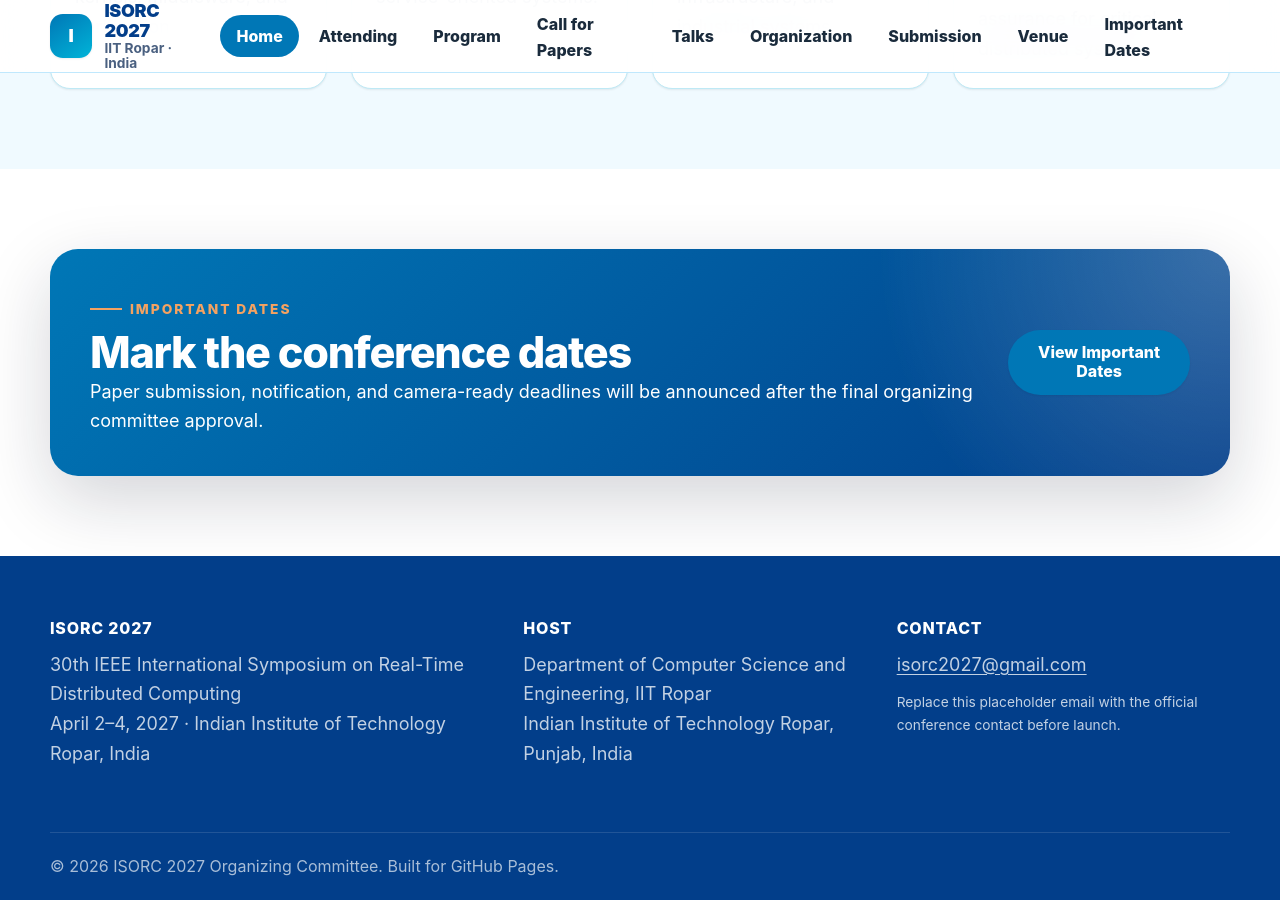
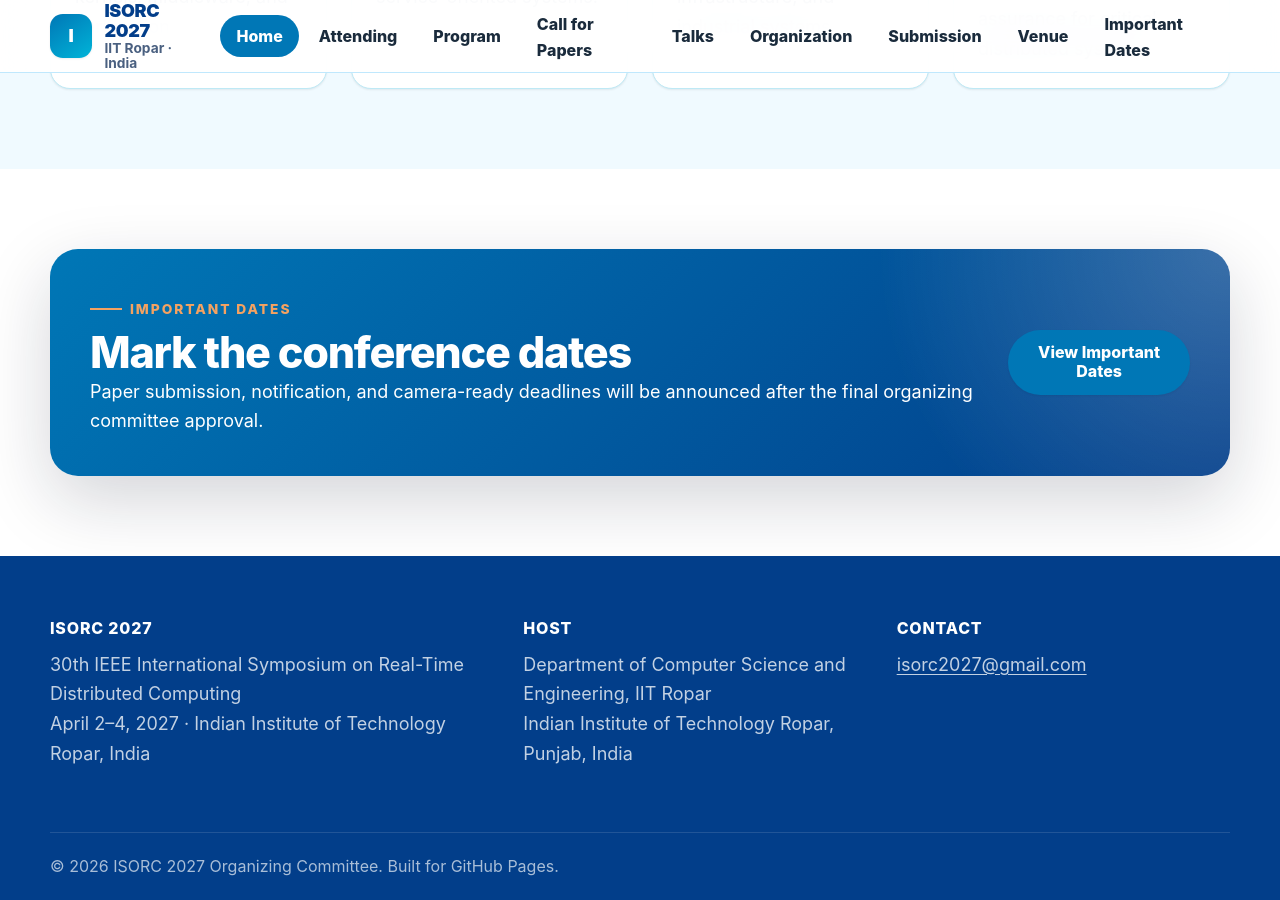
Before and after one commit to isorc2027/isorc2027.github.io, a Jekyll site: the page built from index.md, in a window 1280 px wide and 900 px high, scrolled down 2919 px. Built offline with Jekyll 4.4.1, drawn with Linux system fonts in a browser that asks for light colours.

Commit message:
Remove placeholder note from footer

```diff
--- a/_layouts/default.html
+++ b/_layouts/default.html
@@ -74,7 +74,7 @@
         <section class="site-footer__section" aria-labelledby="footer-contact">
           <h2 id="footer-contact">Contact</h2>
           <p><a href="mailto:{{ site.conference.contact_email }}">{{ site.conference.contact_email }}</a></p>
-          <p class="site-footer__note">Replace this placeholder email with the official conference contact before launch.</p>
+
         </section>
       </div>
       <div class="container site-footer__bottom">
```
